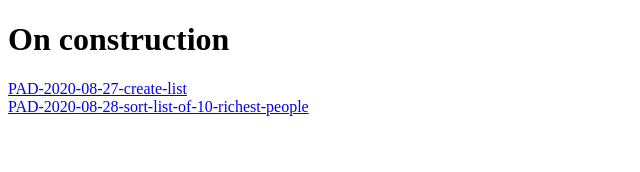
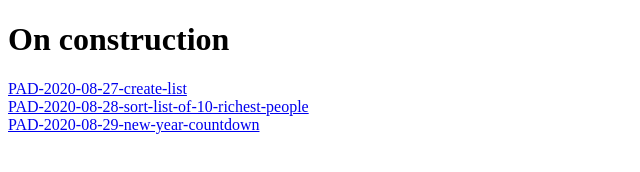
Before and after one commit to Barakzar/barakzar.github.io, a plain HTML site: page index.html in a window 1280 px wide. Shown: the whole page, without its empty margins (0-640 px from the left). Drawn offline with Linux system fonts and the light colour scheme.

Commit message:
Update index.html

```diff
--- a/index.html
+++ b/index.html
@@ -10,5 +10,7 @@
 <h1>On construction</h1>
     <a href="https://barakzar.github.io/PAD-2020-08-27-create-list/">PAD-2020-08-27-create-list</a> <br>
     <a href="https://barakzar.github.io/PAD-2020-08-28-sort-list-of-10-richest-people/index.html">PAD-2020-08-28-sort-list-of-10-richest-people</a> <br>
+    <a href="https://barakzar.github.io/PAD-2020-08-29-new-year-countdown/">PAD-2020-08-29-new-year-countdown</a> <br>
+
 </body>
 </html>
```
